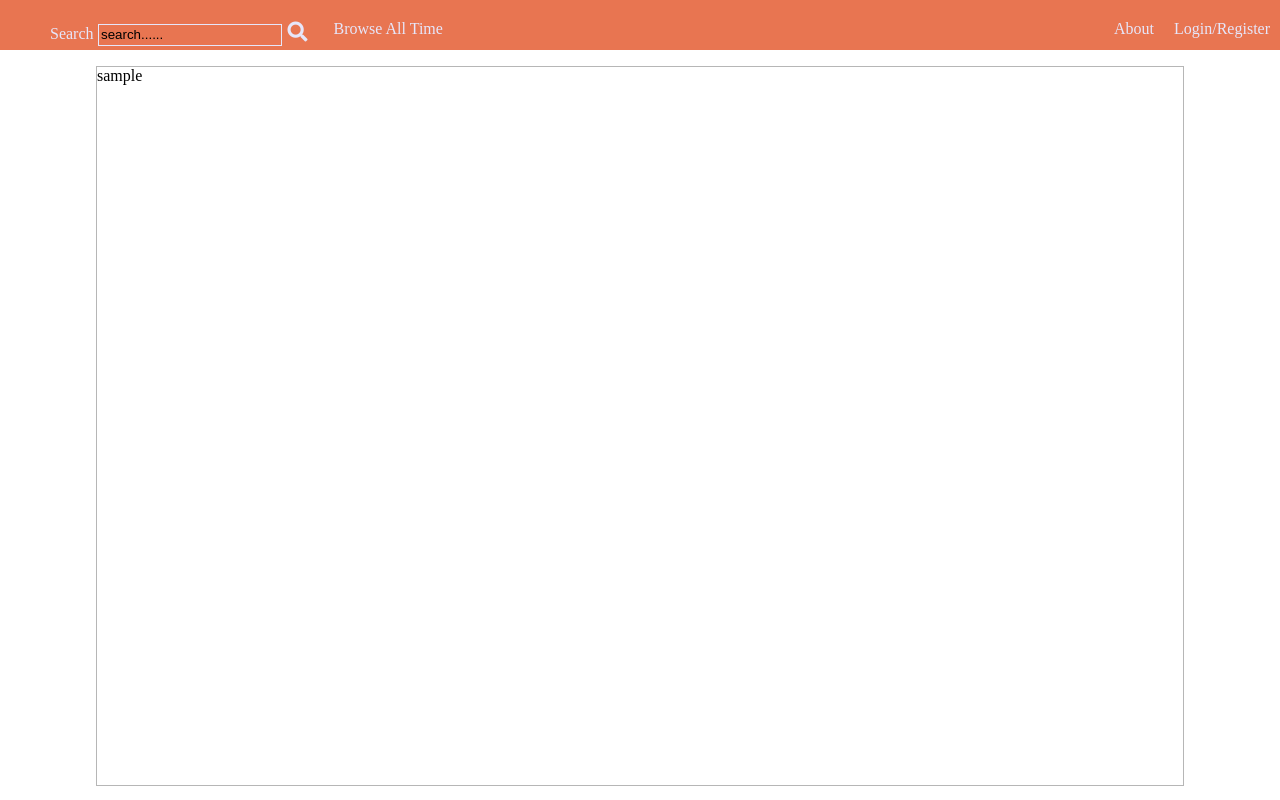
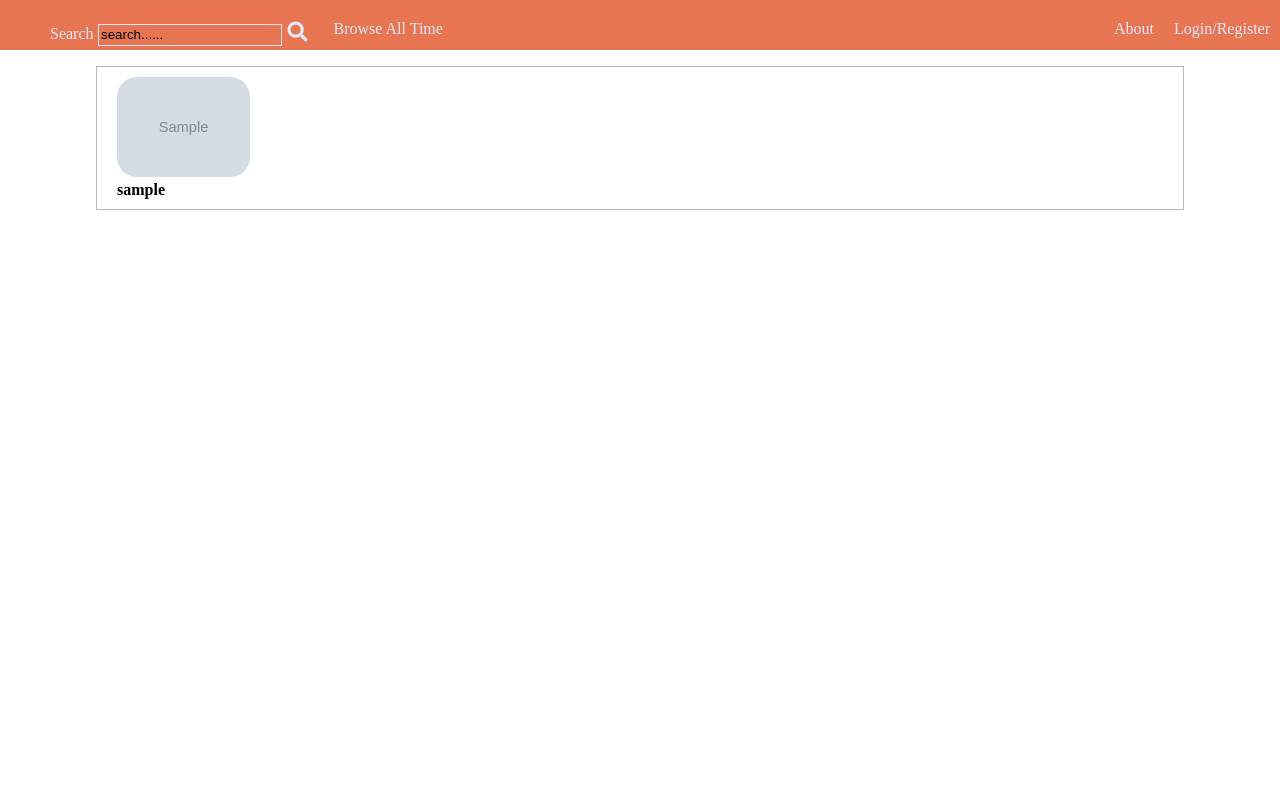
Before and after one commit to sourenaKhanzadeh/iShare, a Flask app: template templates/pages/landingpage.html in a window 1280 px wide. Run offline with Flask 2, Linux system fonts and the light colour scheme; the template is opened without the code that fills it: most values are stand-ins (such as "Sample title", 1, 10 or a date in 2020); grey boxes marked "Sample" are stand-in pictures; some libraries are stand-ins or nearby versions.

Commit message:
git profiles initiated

```diff
--- a/static/css/styleA.css
+++ b/static/css/styleA.css
@@ -170,9 +170,17 @@ nav {
 .repos {
   display: grid;
   width: 85%;
-  height: 90vh;
+  height: auto;
   border: 1px solid #b6b6b6;
   grid-template-columns: 1fr 1fr 1fr;
   margin: 0 auto; }
+  .repos .git-profile {
+    margin: 10px 20px; }
+    .repos .git-profile img {
+      width: auto;
+      height: 100px;
+      border-radius: 20px; }
+    .repos .git-profile h2 {
+      font-size: 12pt; }
 
 /* LANDING PAGE ENDS HERE */
--- a/static/sass/styleA.scss
+++ b/static/sass/styleA.scss
@@ -128,9 +128,20 @@ nav{
 .repos{
   display: grid;
   width: 85%;
-  height: 90vh;
+  height: auto;
   border: border('default');
   grid-template-columns: 1fr 1fr 1fr;
   margin: 0 auto;
+  .git-profile{
+    margin: 10px 20px;
+    img{
+      width:auto;
+      height: 100px;
+      border-radius: 20px;
+    }
+    h2{
+      font-size: 12pt;
+    }
+  }
 }
 /* LANDING PAGE ENDS HERE */
--- a/templates/pages/landingpage.html
+++ b/templates/pages/landingpage.html
@@ -3,12 +3,23 @@
 {% block body%}
 <div class="repos">
     {% for user in users %}
-    <div>{{user['login']}}</div>
+    <div class="git-profile">
+        <img src="{{user['avatar_url']}}">
+        <h2>{{user['login']}}</h2>
+    </div>
     {% endfor %}
 </div>
 <script>
     $('#search').on('click', ()=>{
         $('.loading').css('display', 'block');
+        window.location = $('#sea').val();
+    });
+    document.addEventListener('keyup', (event)=>{
+        if(event.which === 13 || evet.key === 13)
+        {
+            $('.loading').css('display', 'block');
+            window.location = $('#sea').val();
+        }
     })
 </script>
 {% endblock %}
--- a/templates/template/header.html
+++ b/templates/template/header.html
@@ -17,7 +17,7 @@
 <nav>
     <ul>
         <li>
-            Search <input type="text" name="search" placeholder="search......"><button id="search"><i class="fa fa-search"></i></button>
+            Search <input id="sea" type="text" name="search" placeholder="search......"><button id="search"><i class="fa fa-search"></i></button>
         </li>
         <li class="underline">Browse All Time</li>
         <div class="nav-right">
```
